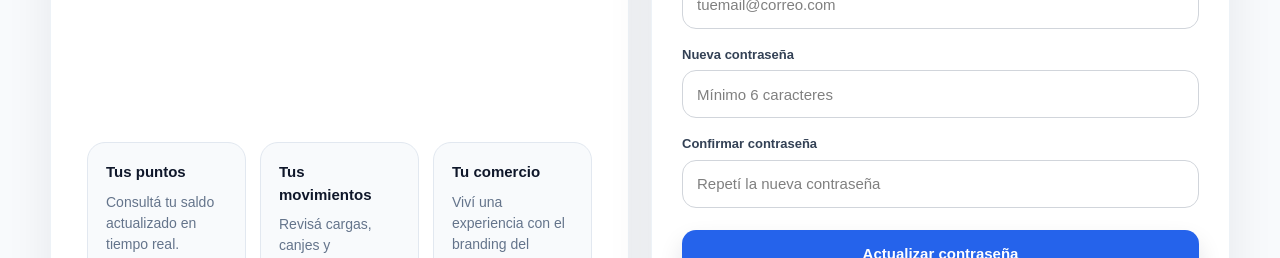
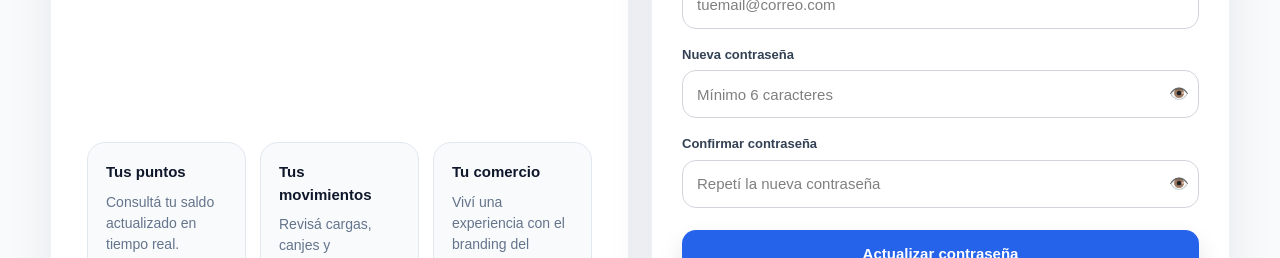
Before and after one commit to VictorBenefi/benefi-fidelizacion, a Next.js app: page /usuarios/1 in a window 1280 px wide. Both pictures are taken after a click on the button "¿Olvidaste tu contraseña?". Shown: the part 288-546 px from the top of the page. Built offline with nearby package versions, Linux system fonts and the light colour scheme; no server answers; the database is empty.

Commit message:
Mejora contraseñas y validacion promociones

```diff
--- a/app/usuarios/[comercioId]/page.tsx
+++ b/app/usuarios/[comercioId]/page.tsx
@@ -37,6 +37,10 @@
   const [telefono, setTelefono] = useState('')
   const [password, setPassword] = useState('')
   const [confirmPassword, setConfirmPassword] = useState('')
+
+  const [showPassword, setShowPassword] = useState(false)
+  const [showConfirmPassword, setShowConfirmPassword] = useState(false)
+  const [showLoginPassword, setShowLoginPassword] = useState(false)
 
   useEffect(() => {
     const cargarBranding = async () => {
@@ -676,24 +680,70 @@
 
 <div>
   <label style={labelStyle}>Nueva contraseña</label>
+
+  <div style={{ position: 'relative' }}>
     <input
-          type="password"
+      type={showPassword ? 'text' : 'password'}
       value={recoverPassword}
       onChange={(e) => setRecoverPassword(e.target.value)}
       placeholder="Mínimo 6 caracteres"
-          style={inputStyle}
+      style={{
+        ...inputStyle,
+        paddingRight: 44,
+      }}
     />
+
+    <button
+      type="button"
+      onClick={() => setShowPassword(!showPassword)}
+      style={{
+        position: 'absolute',
+        right: 10,
+        top: '50%',
+        transform: 'translateY(-50%)',
+        border: 'none',
+        background: 'transparent',
+        cursor: 'pointer',
+        fontSize: 16,
+      }}
+    >
+      {showPassword ? '🙈' : '👁️'}
+    </button>
+  </div>
 </div>
 
 <div>
   <label style={labelStyle}>Confirmar contraseña</label>
+
+  <div style={{ position: 'relative' }}>
     <input
-          type="password"
+      type={showConfirmPassword ? 'text' : 'password'}
       value={recoverConfirmPassword}
       onChange={(e) => setRecoverConfirmPassword(e.target.value)}
       placeholder="Repetí la nueva contraseña"
-          style={inputStyle}
+      style={{
+        ...inputStyle,
+        paddingRight: 44,
+      }}
     />
+
+    <button
+      type="button"
+      onClick={() => setShowConfirmPassword(!showConfirmPassword)}
+      style={{
+        position: 'absolute',
+        right: 10,
+        top: '50%',
+        transform: 'translateY(-50%)',
+        border: 'none',
+        background: 'transparent',
+        cursor: 'pointer',
+        fontSize: 16,
+      }}
+    >
+      {showConfirmPassword ? '🙈' : '👁️'}
+    </button>
+  </div>
 </div>
 
       <button
@@ -805,13 +855,36 @@
 
                  <div>
                   <label style={labelStyle}>Contraseña</label>
+
+                  <div style={{ position: 'relative' }}>
                     <input
-                      type="password"
-                      value={password}
-                      onChange={(e) => setPassword(e.target.value)}
-                      placeholder="Mínimo 6 caracteres"
-                      style={inputStyle}
+                      type={showLoginPassword ? 'text' : 'password'}
+                      value={loginPassword}
+                      onChange={(e) => setLoginPassword(e.target.value)}
+                      placeholder="Ingresá tu contraseña"
+                      style={{
+                        ...inputStyle,
+                        paddingRight: 44,
+                      }}
                     />
+
+                    <button
+                      type="button"
+                      onClick={() => setShowLoginPassword(!showLoginPassword)}
+                      style={{
+                        position: 'absolute',
+                        right: 10,
+                        top: '50%',
+                        transform: 'translateY(-50%)',
+                        border: 'none',
+                        background: 'transparent',
+                        cursor: 'pointer',
+                        fontSize: 16,
+                      }}
+                    >
+                      {showLoginPassword ? '🙈' : '👁️'}
+                    </button>
+                  </div>
                 </div>
 
                   <div>
```
Lines whose indentation alone changed are shown as unchanged.
